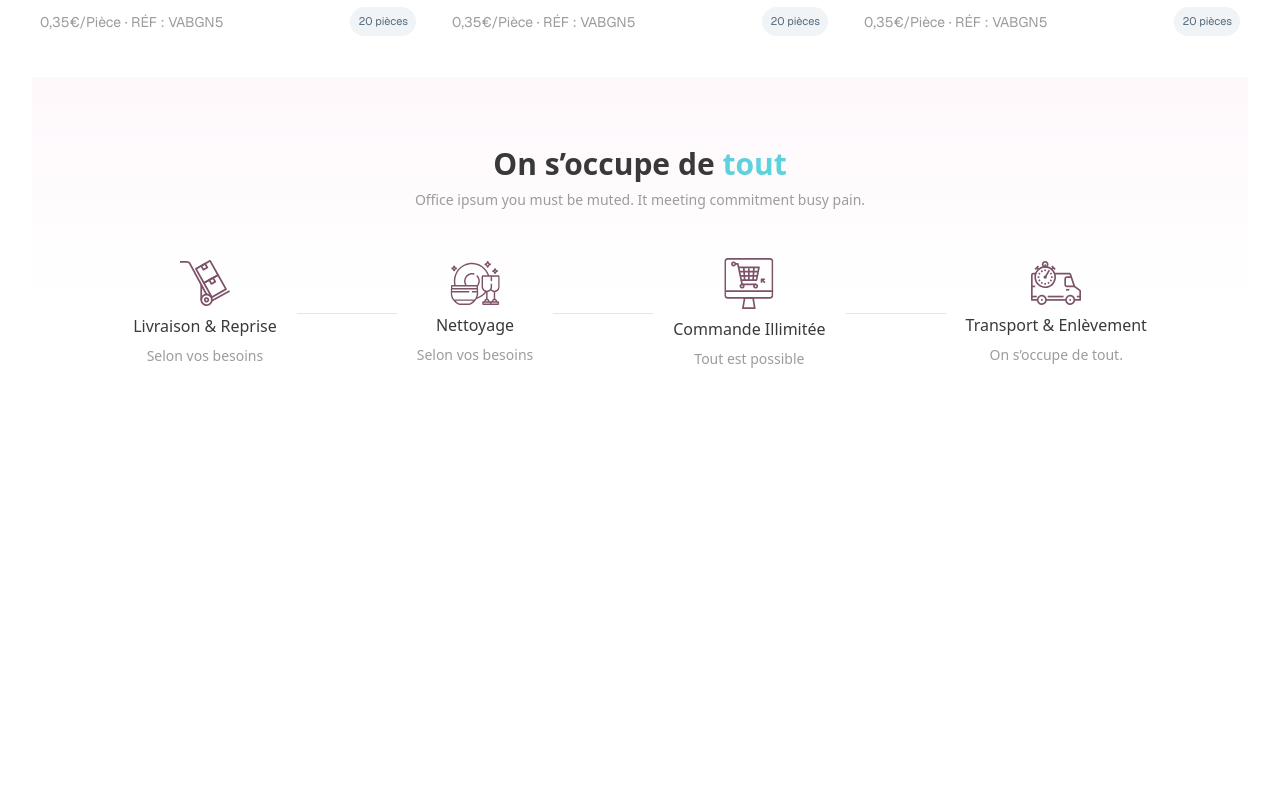
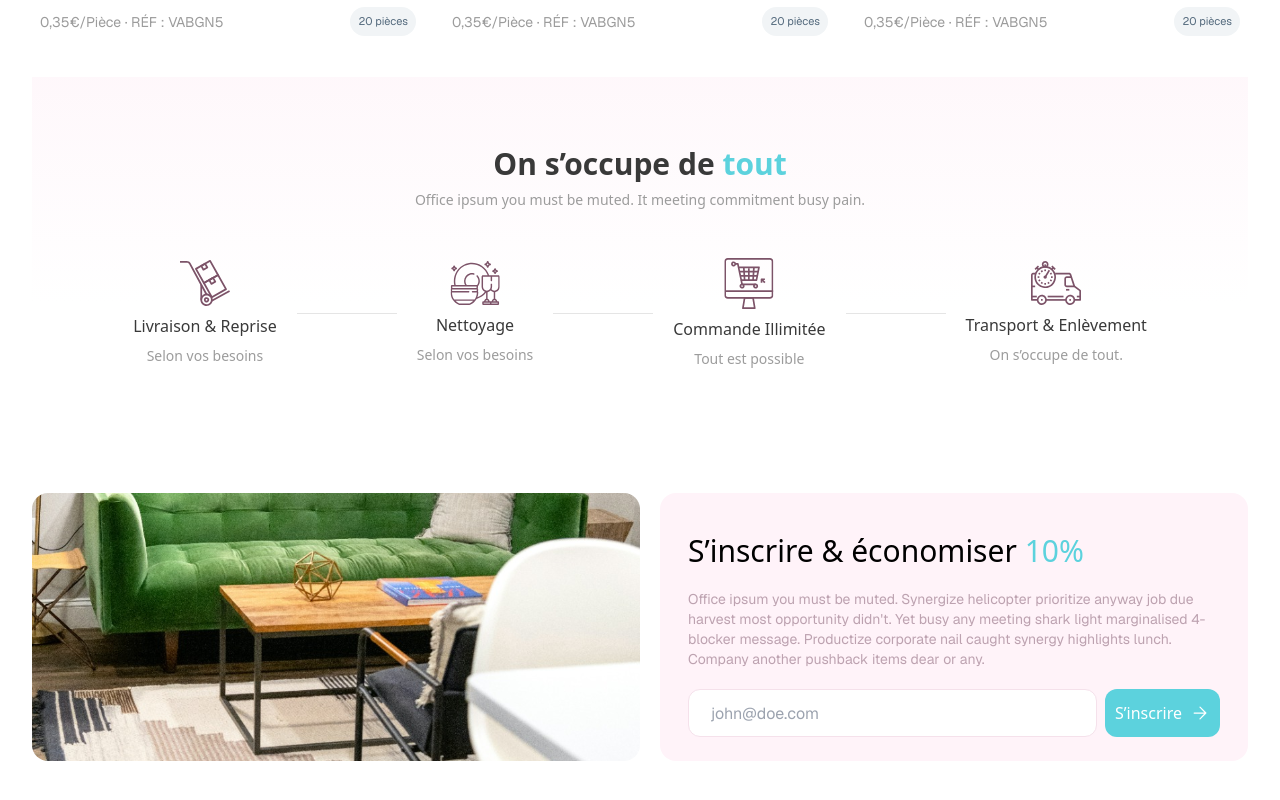
Before and after one commit to manishguhe301/wft-assignment, a Next.js app: page / in a window 1280 px wide. Shown: the part 2010-2810 px from the top of the page. Before the commit the page ends 2487 px from the top, so only its background shows below. Built offline with nearby package versions, Linux system fonts and the light colour scheme.

Commit message:
feat: newsletter

```diff
--- a/app/page.tsx
+++ b/app/page.tsx
@@ -1,6 +1,7 @@
 import ArticlesSimilar from '@/components/ArticlesSimilar';
 import Header from '@/components/Header';
 import InterestsProducts from '@/components/InterestsProducts';
+import NewsLetter from '@/components/NewsLetter';
 import Process from '@/components/Process';
 import Product from '@/components/Product';
 
@@ -13,6 +14,7 @@ export default function Home() {
         <ArticlesSimilar />
         <InterestsProducts />
         <Process />
+        <NewsLetter />
       </div>
     </main>
   );
--- /dev/null
+++ b/components/NewsLetter.tsx
@@ -0,0 +1,50 @@
+import Image from 'next/image';
+import React from 'react';
+
+const NewsLetter = () => {
+  return (
+    <>
+      <div className='py-4 flex items-center h-[300px] gap-5'>
+        <Image
+          src='/images/area.svg'
+          alt=''
+          width={100}
+          height={100}
+          className='w-1/2 h-full object-cover rounded-2xl'
+        />
+        <div className='w-1/2 h-full px-7 py-10 bg-[#FFF3F9] rounded-2xl flex flex-col justify-between gap-5'>
+          <h3 className='font-medium text-3xl'>
+            S’inscrire & économiser{' '}
+            <span className='text-[#5CD2DD] '>10% </span>
+          </h3>
+          <p className='text-[#BDA2B0] text-sm font-geist'>
+            Office ipsum you must be muted. Synergize helicopter prioritize
+            anyway job due harvest most opportunity didn't. Yet busy any meeting
+            shark light marginalised 4-blocker message. Productize corporate
+            nail caught synergy highlights lunch. Company another pushback items
+            dear or any.
+          </p>
+          <div className='flex items-center gap-2'>
+            <input
+              type='text'
+              className='w-full h-12 rounded-xl outline-none p-[22px] border border-[#F5E1EB] bg-white font-geist text-[#A68A98]'
+              placeholder='john@doe.com'
+            />
+            <button className='flex items-center justify-center gap-2 bg-[#5CD2DD] text-white px-5 py-3 rounded-xl'>
+              S’inscrire
+              <Image
+                src='/images/arrow-left.svg'
+                alt=''
+                width={20}
+                height={20}
+              />
+            </button>
+          </div>
+        </div>
+      </div>
+      <div className='w-full h-[1px] bg-[#39393930] mt-10 mb-4'></div>
+    </>
+  );
+};
+
+export default NewsLetter;
```
Also changed, not shown: public/images/area.svg (added).
